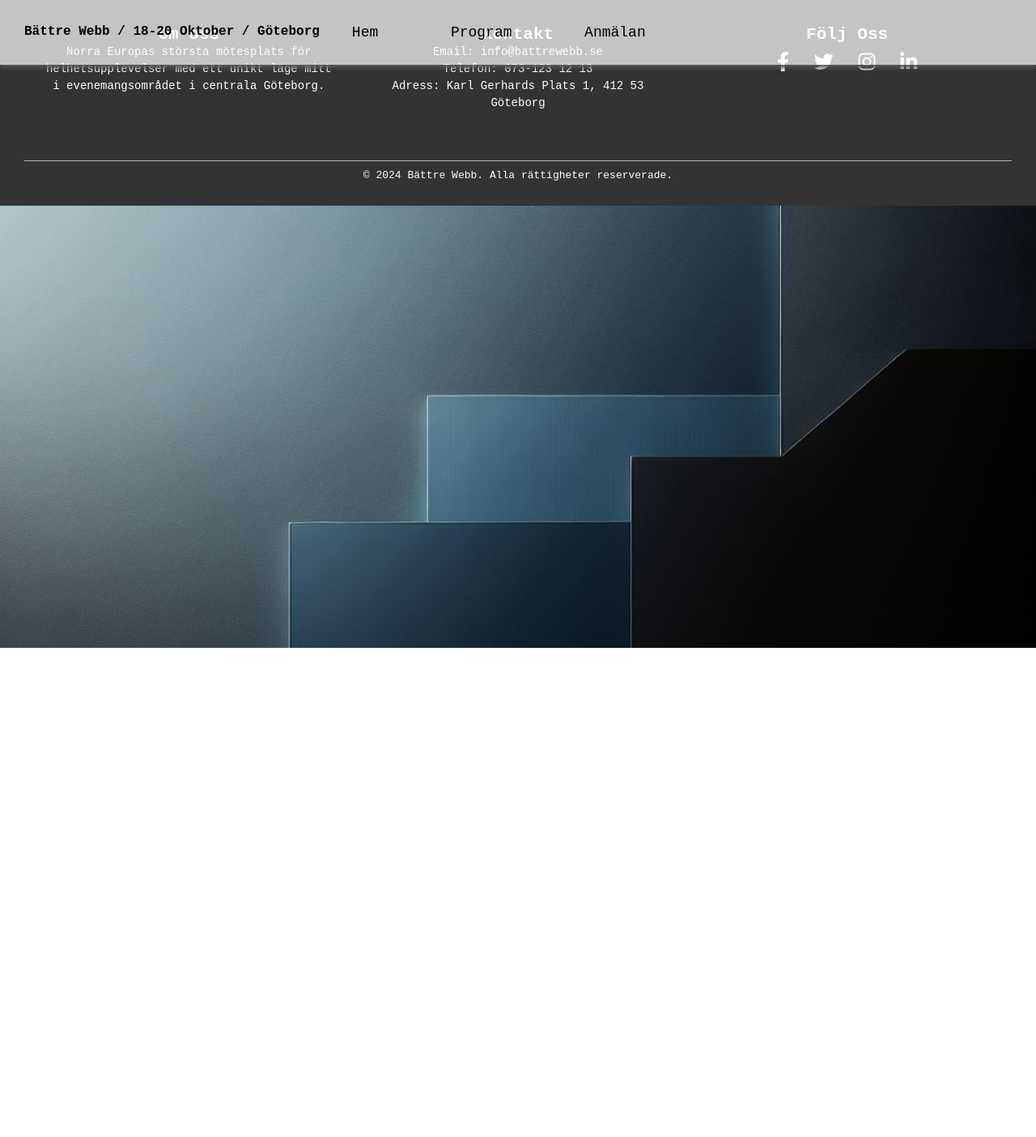
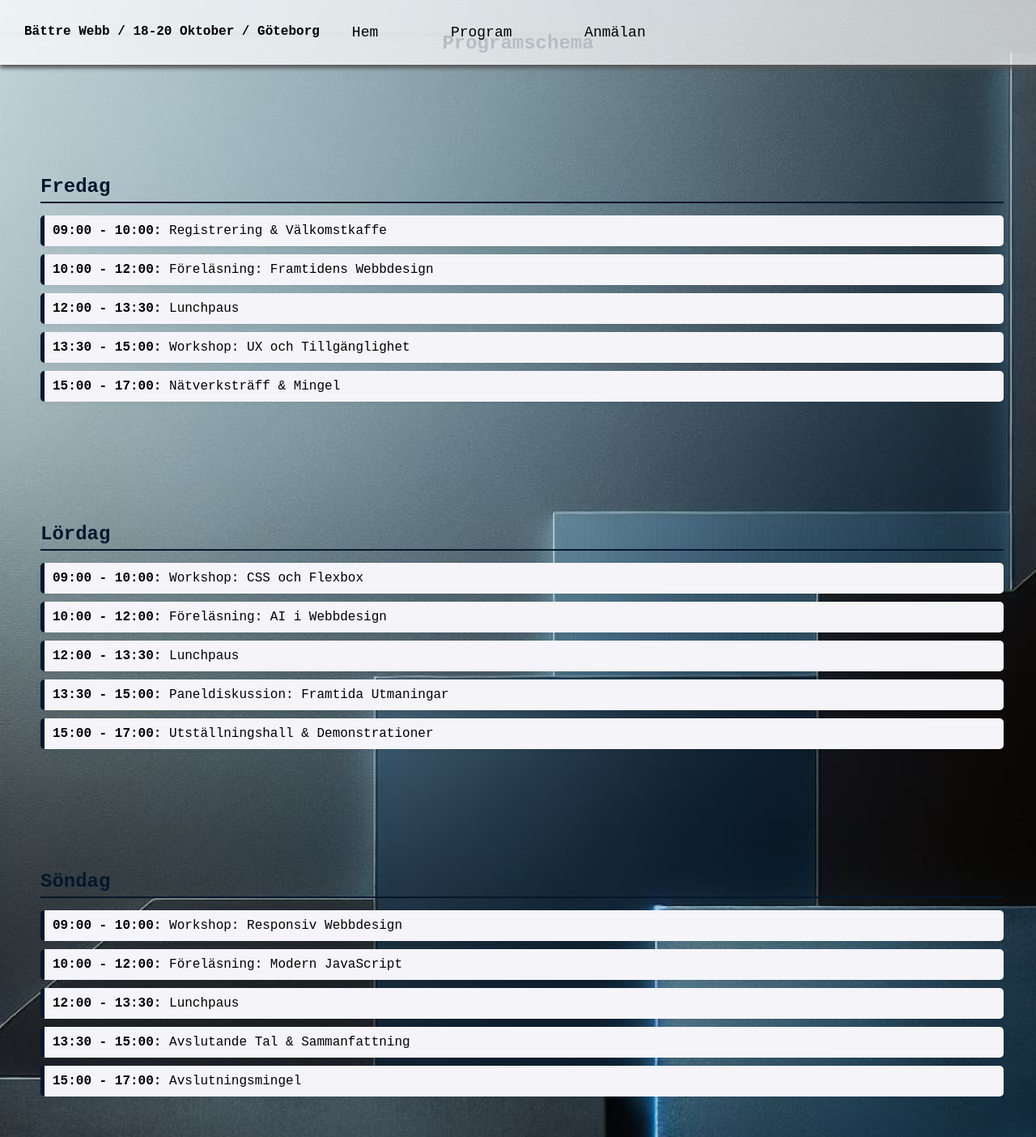
Before and after one commit to Mickan10/Battre-Webb, a plain HTML site: page program.html in a window 1280 px wide. Shown: the top 1404 px of the page at 81% size. Before the commit the page ends 800 px from the top, so only its background shows below. Drawn offline with Linux system fonts and the light colour scheme.

Commit message:
program-site

```diff
--- /dev/null
+++ b/program.css
@@ -0,0 +1,40 @@
+.program
+{
+    max-width: 800px;
+    width: 100%;
+
+    padding: 20px;
+    border-radius: 8px;
+    box-shadow: 0 4px 10px rgba(0, 0, 0, 0.1);
+}
+
+h2
+{
+    text-align: center;
+    margin-bottom: 20px;
+    color: #04172c;
+}
+
+.dag
+{
+    margin: 150px 40px 50px 50px;
+}
+
+.dag h3
+{
+    margin-bottom: 15px;
+    color: #04172c;
+    font-size: 1.5em;
+    border-bottom: 2px solid #04172c;
+    padding-bottom: 5px;
+}
+
+.event
+{
+    margin-bottom: 10px;
+    padding: 10px;
+    background-color: #f4f4f9;
+    border-left: 5px solid #04172c;
+    border-radius: 5px;
+    box-shadow: 0 2px 5px rgba(0, 0, 0, 0.05);
+}
--- a/program.html
+++ b/program.html
@@ -6,6 +6,7 @@
     <title>Bättre webb</title>
     <link rel="stylesheet" href="https://cdnjs.cloudflare.com/ajax/libs/font-awesome/6.0.0-beta3/css/all.min.css">
     <link rel="stylesheet" href="style.css">
+    <link rel="stylesheet" href="program.css">
 </head>
 
 <header>
@@ -20,7 +21,69 @@
 </header>
 
 <main>
+    <div class="program"></div>
+        <h2>Programschema</h2>
 
+        <!-- Fredag -->
+        <div class="dag">
+            <h3>Fredag</h3>
+            <div class="event">
+                <p><strong>09:00 - 10:00:</strong> Registrering & Välkomstkaffe</p>
+            </div>
+            <div class="event">
+                <p><strong>10:00 - 12:00:</strong> Föreläsning: Framtidens Webbdesign</p>
+            </div>
+            <div class="event">
+                <p><strong>12:00 - 13:30:</strong> Lunchpaus</p>
+            </div>
+            <div class="event">
+                <p><strong>13:30 - 15:00:</strong> Workshop: UX och Tillgänglighet</p>
+            </div>
+            <div class="event">
+                <p><strong>15:00 - 17:00:</strong> Nätverksträff & Mingel</p>
+            </div>
+        </div>
+
+        <!-- Lördag -->
+        <div class="dag">
+            <h3>Lördag</h3>
+            <div class="event">
+                <p><strong>09:00 - 10:00:</strong> Workshop: CSS och Flexbox</p>
+            </div>
+            <div class="event">
+                <p><strong>10:00 - 12:00:</strong> Föreläsning: AI i Webbdesign</p>
+            </div>
+            <div class="event">
+                <p><strong>12:00 - 13:30:</strong> Lunchpaus</p>
+            </div>
+            <div class="event">
+                <p><strong>13:30 - 15:00:</strong> Paneldiskussion: Framtida Utmaningar</p>
+            </div>
+            <div class="event">
+                <p><strong>15:00 - 17:00:</strong> Utställningshall & Demonstrationer</p>
+            </div>
+        </div>
+
+        <!-- Söndag -->
+        <div class="dag">
+            <h3>Söndag</h3>
+            <div class="event">
+                <p><strong>09:00 - 10:00:</strong> Workshop: Responsiv Webbdesign</p>
+            </div>
+            <div class="event">
+                <p><strong>10:00 - 12:00:</strong> Föreläsning: Modern JavaScript</p>
+            </div>
+            <div class="event">
+                <p><strong>12:00 - 13:30:</strong> Lunchpaus</p>
+            </div>
+            <div class="event">
+                <p><strong>13:30 - 15:00:</strong> Avslutande Tal & Sammanfattning</p>
+            </div>
+            <div class="event">
+                <p><strong>15:00 - 17:00:</strong> Avslutningsmingel</p>
+            </div>
+        </div>
+    </section>
 </main>
 
 <footer>
```
Also changed, not shown: anmalan.css (+11 -7 lines), battrewebb.html (+2 -1 lines).
